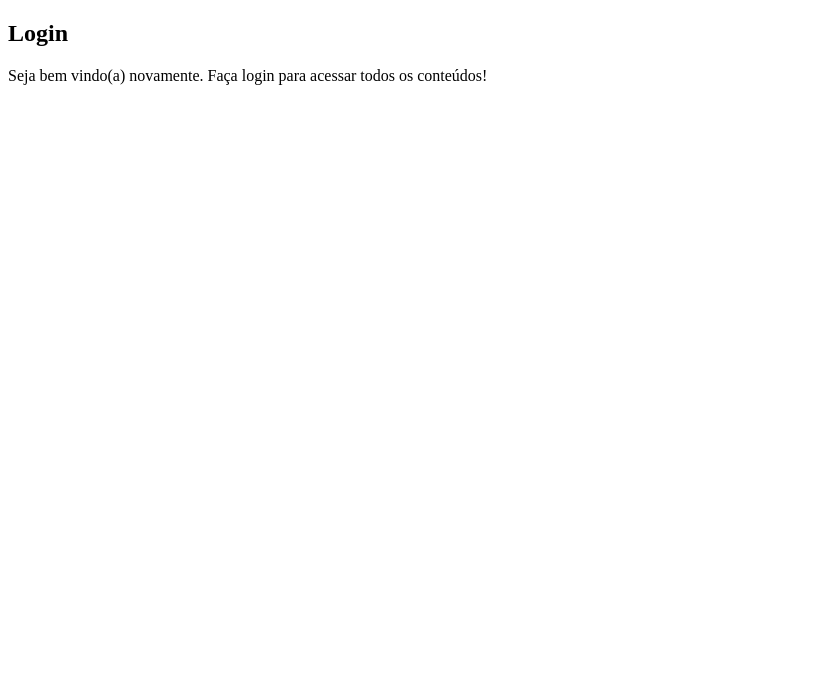
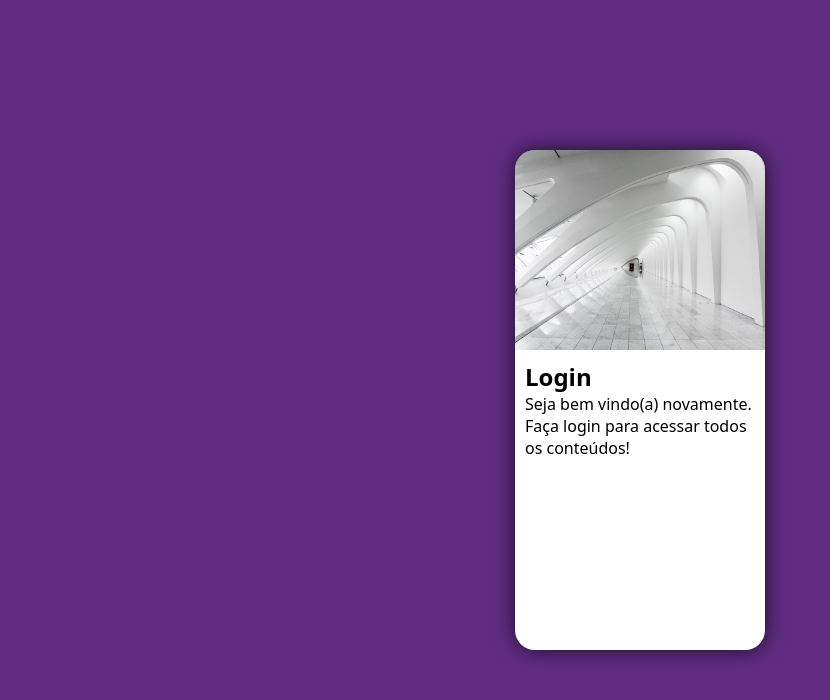
Before and after one commit to JohnMoreno23/projeto-login, a plain HTML site: page index.html in a window 1280 px wide. Shown: the whole page, without its empty margins (0-830 px from the left). Drawn offline with Linux system fonts and the light colour scheme.

Commit message:
adc tela de login

```diff
--- a/estilos/style.css
+++ b/estilos/style.css
@@ -6,3 +6,49 @@ verde: #49a09d
 lilás: #5f2c82
 
 */
+
+* {
+    font-family: system-ui, -apple-system, BlinkMacSystemFont, 'Segoe UI', Roboto, Oxygen, Ubuntu, Cantarell, 'Open Sans', 'Helvetica Neue', sans-serif;
+    padding: 0;
+    margin: 0;
+    box-sizing: border-box;
+}
+
+html, body {
+    background-color: #5f2c82;
+    height: 100vh;
+    width: 100vw;
+}
+
+main {
+    position: relative;
+    height: 100vh;
+    width: 100vw;
+}
+
+#login {
+    display: block;
+    position: absolute;
+    top: 50%;
+    left: 50%;
+    transform: translate(-50%, -50%);
+    overflow: hidden;
+    background-color: white;
+    width: 250px;
+    height: 500px;
+    border-radius: 20px;
+    box-shadow: 0px 0px 20px rgba(0, 0, 0, 0.716);
+}
+
+#login > #img {
+    background: #5f2c82 url(../imagens/entrada1.jpg);
+    background-size: cover;
+    height: 200px;
+    background-position: center center;
+}
+
+#login > #form {
+    display: block;
+    padding: 10px;
+
+}
```
Also changed, not shown: imagens/entrada1.jpg (added), imagens/welcome1.jpg (added).
